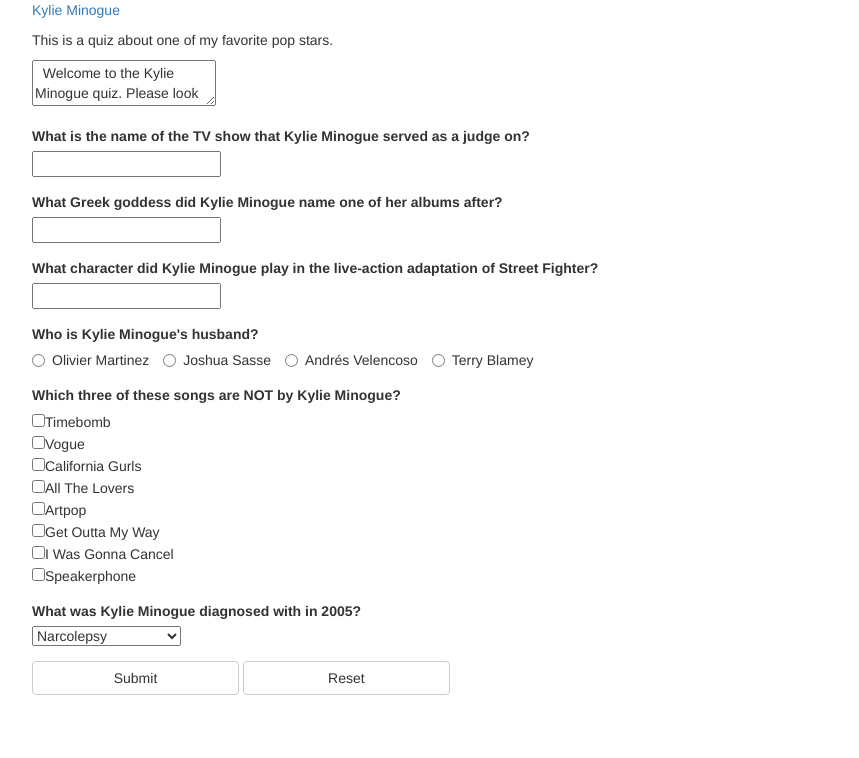
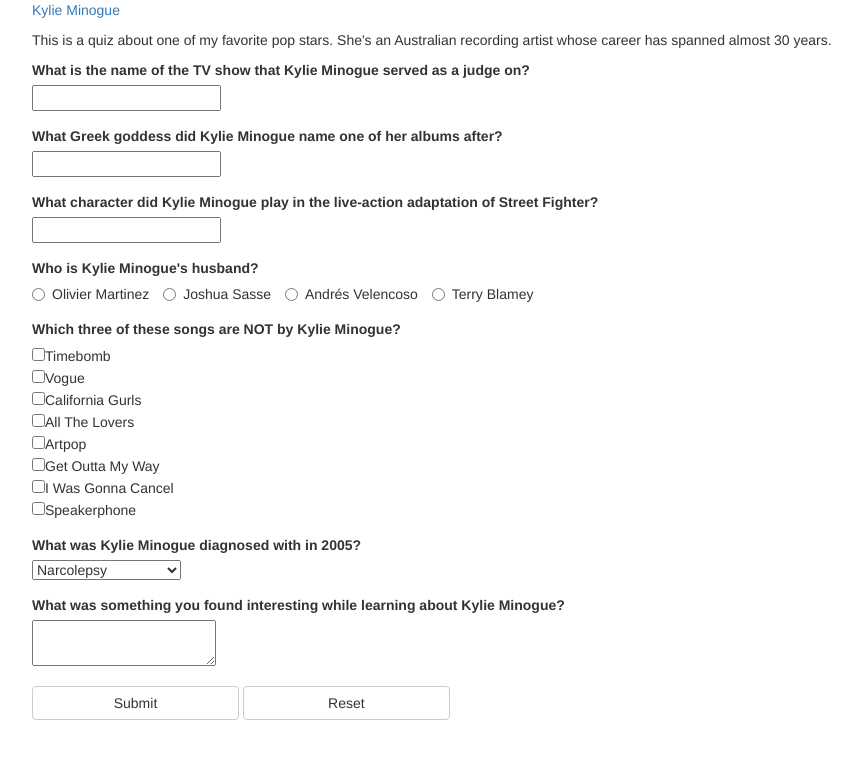
Before and after one commit to tedtacular/assignment-9-form, a plain HTML site: page index.html in a window 1280 px wide. Shown: the whole page, without its empty margins (38-897 px from the left). Drawn offline with Linux system fonts and the light colour scheme.

Commit message:
first commit

```diff
--- a/index.html
+++ b/index.html
@@ -5,22 +5,16 @@
     <meta http-equiv="X-UA-Compatible" content="IE=edge">
     <meta name="viewport" content="width=device-width, initial-scale=1">
 
-	<title>Basic Bootstrap File</title>
+	<title>Kylie Minogue Quiz</title>
 
 	<link rel="stylesheet" href="css/bootstrap.min.css">
 </head>
 <body>
 
 <div class="container">
-
 <p><a href="https://en.wikipedia.org/wiki/Kylie_Minogue">Kylie Minogue</a></p>
-<p> This is a quiz about one of my favorite pop stars. </p>
+<p> This is a quiz about one of my favorite pop stars. She's an Australian recording artist whose career has spanned almost 30 years. </p>
 <form>
-<div class="form-group">
-  <textarea id="welcome">
-  Welcome to the Kylie Minogue quiz. Please look to the Wikipedia page for the answers to the following questions.
-  </textarea>
-</div>
 
 <div class="form-group">
   <label for="tvshow">
@@ -86,6 +80,12 @@
 </select>
 </div>
 
+<div class="form-group">
+  <label for="openend"> What was something you found interesting while learning about Kylie Minogue? </label><br>
+  <textarea id="opinion">
+  </textarea>
+</div>
+
 <p>
 <input class="btn btn-default" value="Submit"></button>
 <input class="btn btn-default" value="Reset"></button>
```
